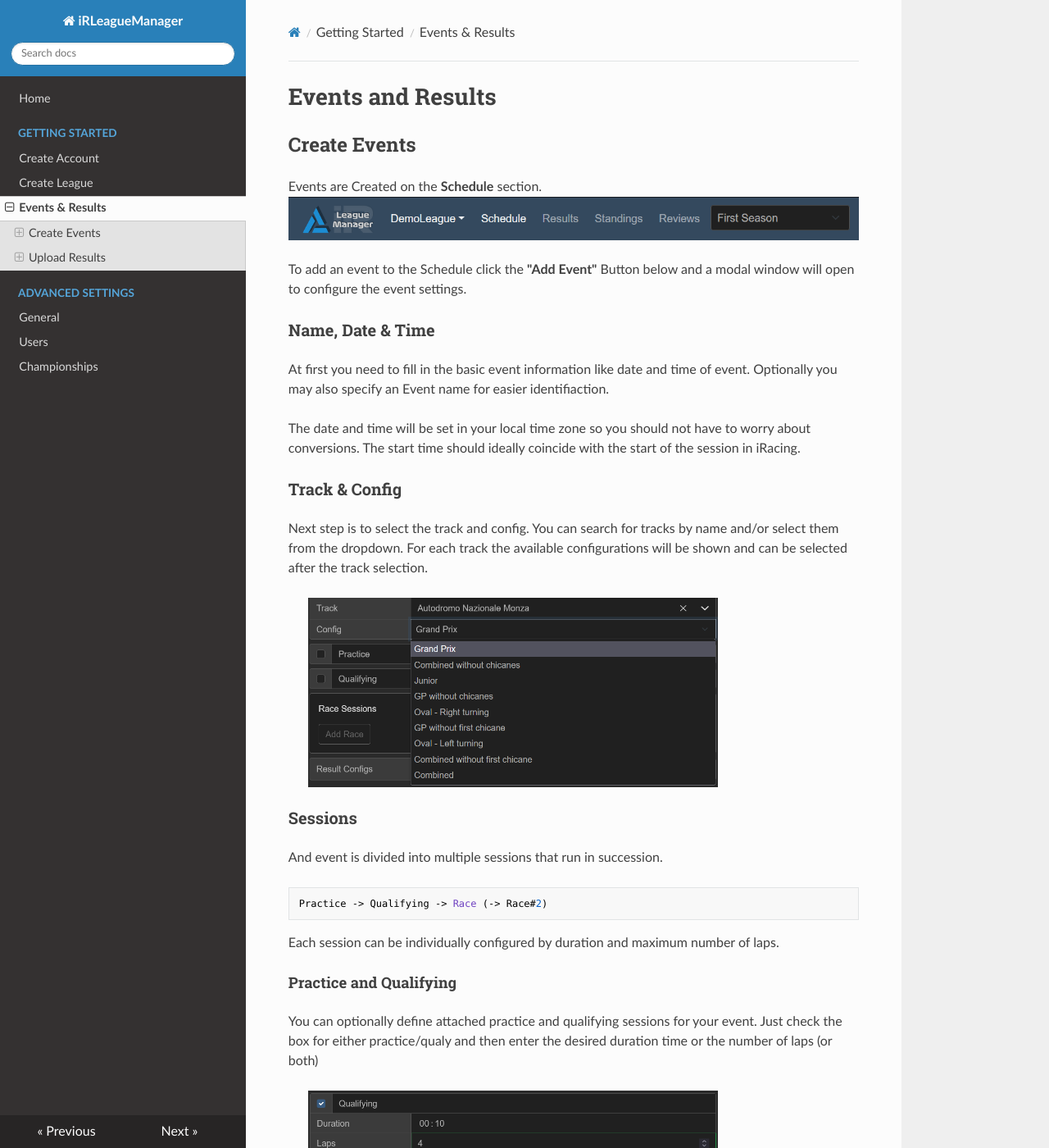
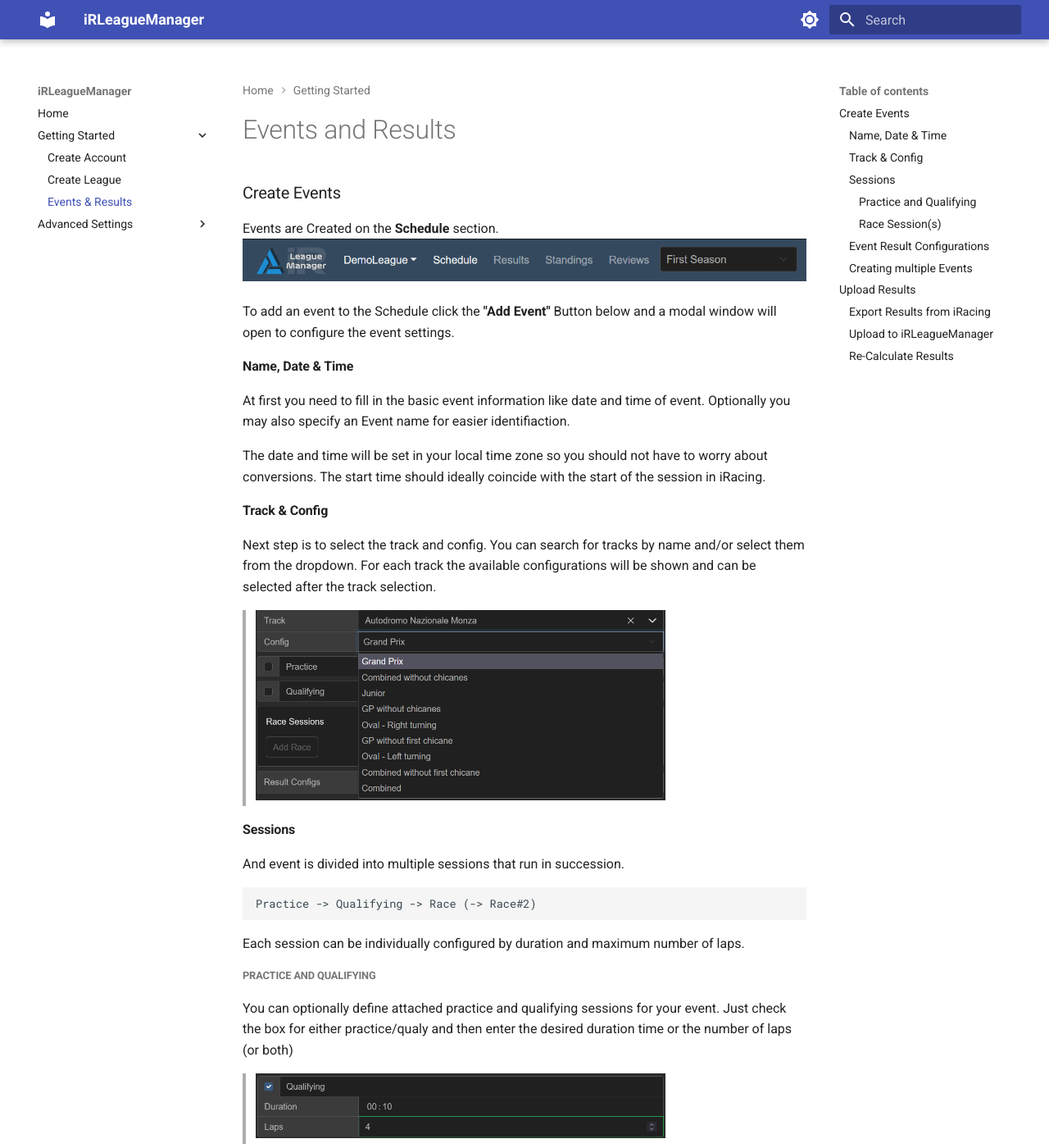
Before and after one commit to SSchulze1989/iRLeagueManager.Web, an MkDocs documentation site: the page built from docs/getting-started/events-and-results.md, in a window 1280 px wide and 1400 px high. Shown: the whole window at 82% size. Built offline with MkDocs 1.6.1 and Material for MkDocs 9.7.7, drawn with Linux system fonts in a browser that asks for light colours; nearby versions of some CDN libraries; some of the changed text lies outside the part shown.

Commit message:
Configure material theme for docs

```diff
--- a/docs/getting-started/events-and-results.md
+++ b/docs/getting-started/events-and-results.md
@@ -1,6 +1,6 @@
 # Events and Results
 
-## Create Events
+### Create Events
 
 Events are Created on the **Schedule** section.
 ![Screenshot](img/Screenshot 2023-04-03 160800.png)
@@ -8,7 +8,7 @@
 To add an event to the Schedule click the **"Add Event"** Button
 below and a modal window will open to configure the event settings.
 
-### Name, Date & Time
+#### Name, Date & Time
 
 At first you need to fill in the basic event information like date and time of event.
 Optionally you may also specify an Event name for easier identifiaction.
@@ -16,13 +16,13 @@
 The date and time will be set in your local time zone so you should not have to worry about conversions.
 The start time should ideally coincide with the start of the session in iRacing.
 
-### Track & Config
+#### Track & Config
 
 Next step is to select the track and config. You can search for tracks by name and/or select them from the dropdown.
 For each track the available configurations will be shown and can be selected after the track selection.
 > ![Screenshot](img/Screenshot 2023-04-03 161853.png){width="500"}
 
-### Sessions
+#### Sessions
 
 And event is divided into multiple sessions that run in succession.
 
@@ -30,7 +30,7 @@
 
 Each session can be individually configured by duration and maximum number of laps.
 
-#### Practice and Qualifying
+##### Practice and Qualifying
 
 You can optionally define attached practice and qualifying sessions for your event.
 Just check the box for either practice/qualy and then enter the desired duration time or the number of laps (or both)
@@ -41,7 +41,7 @@
     configuration for either practice or qualifiying it is still recommended to use the same
     configuration as in iRacing so the start and duration times match.
 
-#### Race Session(s)
+##### Race Session(s)
 
 Finally configure the race mode of your event. Typically there is two main constellations that you want to run your race in:
 
@@ -51,24 +51,24 @@
 Both can be configured the same in iRLeagueManager by simply adding the desired number of race sessions for the event.
 > ![Screenshot](img/Screenshot 2023-04-03 171649.png){width="500"}
 
-### Event Result Configurations
+#### Event Result Configurations
 
 In order to produce the correct results for your event you need to select the according result configurations.
 Read more about managing result configurations visit
 -> [Result Configurations](settings/championships#result-configurations)
 
-### Creating multiple Events
+#### Creating multiple Events
 !!! note
     If you are creating multiple events in succession the settings from the previous event will be copied to the new event automatically.
     That way you will not have to type everything again and can reuse the settings.
 
-## Upload Results
+### Upload Results
 
 !!! note
 	This section shows how to the result files from iracing and upload them into iRLeagueManager.
 	A direct import using the iracing data API is currently in the works and will be available in the future.
 
-### Export Results from iRacing
+#### Export Results from iRacing
 
 iRLeagueManager uses the `json` export feature from **iRacing** to import the results into the tool.
 To get the results you need to open the **iRacing UI** and go to the result you want to export and click *Export Results*
@@ -76,7 +76,7 @@
 
 Save the json file some where you can find it.
 
-### Upload to iRLeagueManager
+#### Upload to iRLeagueManager
 
 1.  Go to the **Results** section of your league
 	![Screenshot](img/Screenshot 2023-04-03 174621.png){width="500"}
@@ -89,7 +89,7 @@
 
 4.  You may need to refresh the page before the event results should show up
 
-### Re-Calculate Results
+#### Re-Calculate Results
 
 Sometime the recalculation of a result is needed, for example after you made some changes to the championship or to apply penalties from reviews.
 You can simply do this by clicking on the *Calculate* button displayed above the result
--- a/mkdocs.yml
+++ b/mkdocs.yml
@@ -10,10 +10,31 @@
       - 'General': settings/general.md
       - 'Users': settings/users.md
       - 'Championships': settings/championships.md
-theme: readthedocs
+
 markdown_extensions:
   - admonition
   - def_list
   - attr_list
   - pymdownx.tasklist:
       custom_checkbox: true
+
+theme:
+  name: material
+  features:
+    - navigation.path
+    - navigation.top
+  palette:
+
+    # Palette toggle for light mode
+    - media: "(prefers-color-scheme: light)"
+      scheme: default
+      toggle:
+        icon: material/brightness-7
+        name: Switch to dark mode
+
+    # Palette toggle for dark mode
+    - media: "(prefers-color-scheme: dark)"
+      scheme: slate
+      toggle:
+        icon: material/brightness-4
+        name: Switch to light mode
```
Also changed, not shown: docs/getting-started/create-account.md (+1 -1 lines), docs/getting-started/create-league.md (+2 -2 lines), docs/index.md (+2 -2 lines), 1 other file.
